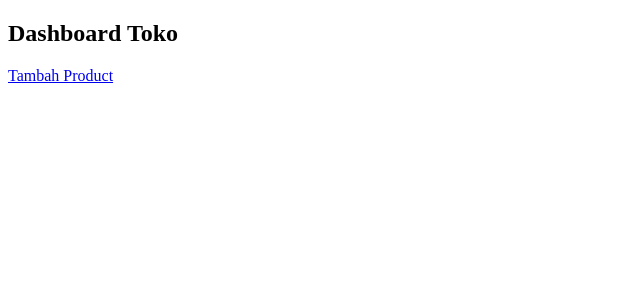
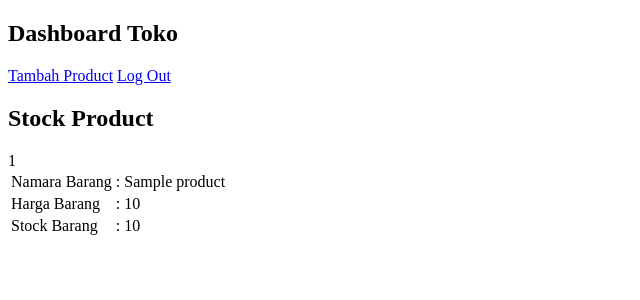
Before and after one commit to Sannndy444/Kasir-V1, a PHP site: page /pages/stores-page.php in a window 1280 px wide. Shown: the top 300 px of the page, without its empty margins (0-640 px from the left). Run offline with PHP 8.4, Linux system fonts and the light colour scheme; the visitor is signed in with stand-in values (Sample User, id 1); tables that the repository leaves empty or names only in its code hold one stand-in row (values such as "Sample post").

Commit message:
menambahkan product-page agar data barang bisa terlihat di store page

```diff
--- /dev/null
+++ b/pages/product-page.php
@@ -0,0 +1,52 @@
+<?php
+require '../config/config.php';
+// session_start();
+
+// Memeriksa apakah pengguna memiliki akses ke halaman ini
+if ($_SESSION["role"] !== 'admin') {
+    echo "<script>alert('Access denied.');</script>";
+    header("Location: ../pages/dashboard-page.php");
+    exit;
+}
+
+include '../process/product.php';
+
+?>
+
+<!DOCTYPE html>
+<html lang="en">
+<head>
+    <meta charset="UTF-8">
+    <meta name="viewport" content="width=device-width, initial-scale=1.0">
+    <title>Product</title>
+</head>
+<body>
+    <div class="container">
+        <div class="judul-product">
+            <h2>
+                Stock Product
+            </h2>
+        </div>
+        <div class="tabel-product">
+        <?php echo $_SESSION['store_id']; ?> <br>
+        <table>
+            <tr>
+                <td>Namara Barang</td>
+                <td>:</td>
+                <td><?php echo $pname; ?></td>
+            </tr>
+            <tr>
+                <td>Harga Barang</td>
+                <td>:</td>
+                <td><?php echo $price; ?></td>
+            </tr>
+            <tr>
+                <td>Stock Barang</td>
+                <td>:</td>
+                <td><?php echo $pstock; ?></td>
+            </tr>
+        </table>
+        </div>
+    </div>
+</body>
+</html>
--- a/pages/stores-page.php
+++ b/pages/stores-page.php
@@ -21,6 +21,10 @@ if (!isset($_SESSION['store_id'])) {
         </div>
         <div class="deskripsi">
             <a href="addproducts-page.php">Tambah Product</a>
+            <a href="../process/logout.php">Log Out</a>
+        </div>
+        <div class="viewstore">
+            <?php include 'product-page.php'; ?>
         </div>
     </div>
 </body>
--- /dev/null
+++ b/process/product.php
@@ -0,0 +1,16 @@
+<?php
+require '../config/config.php';
+
+if(isset($_SESSION['store_id'])){
+    $store_id = $_SESSION['store_id'];
+    $result = mysqli_query($conn, "SELECT * FROM products WHERE store_id = $store_id");
+    if($result && mysqli_num_rows($result) > 0){
+        while($row = mysqli_fetch_assoc($result)){
+            $pname = $row['product_name'];
+            $price = $row['price'];
+            $pstock = $row['stock'];
+        }
+    } else {
+        echo "<script>alert('Tidak ada data yang ditemukan.');</script>";
+    }
+}
```
Also changed, not shown: uploads/moestopo.jpg (added).
